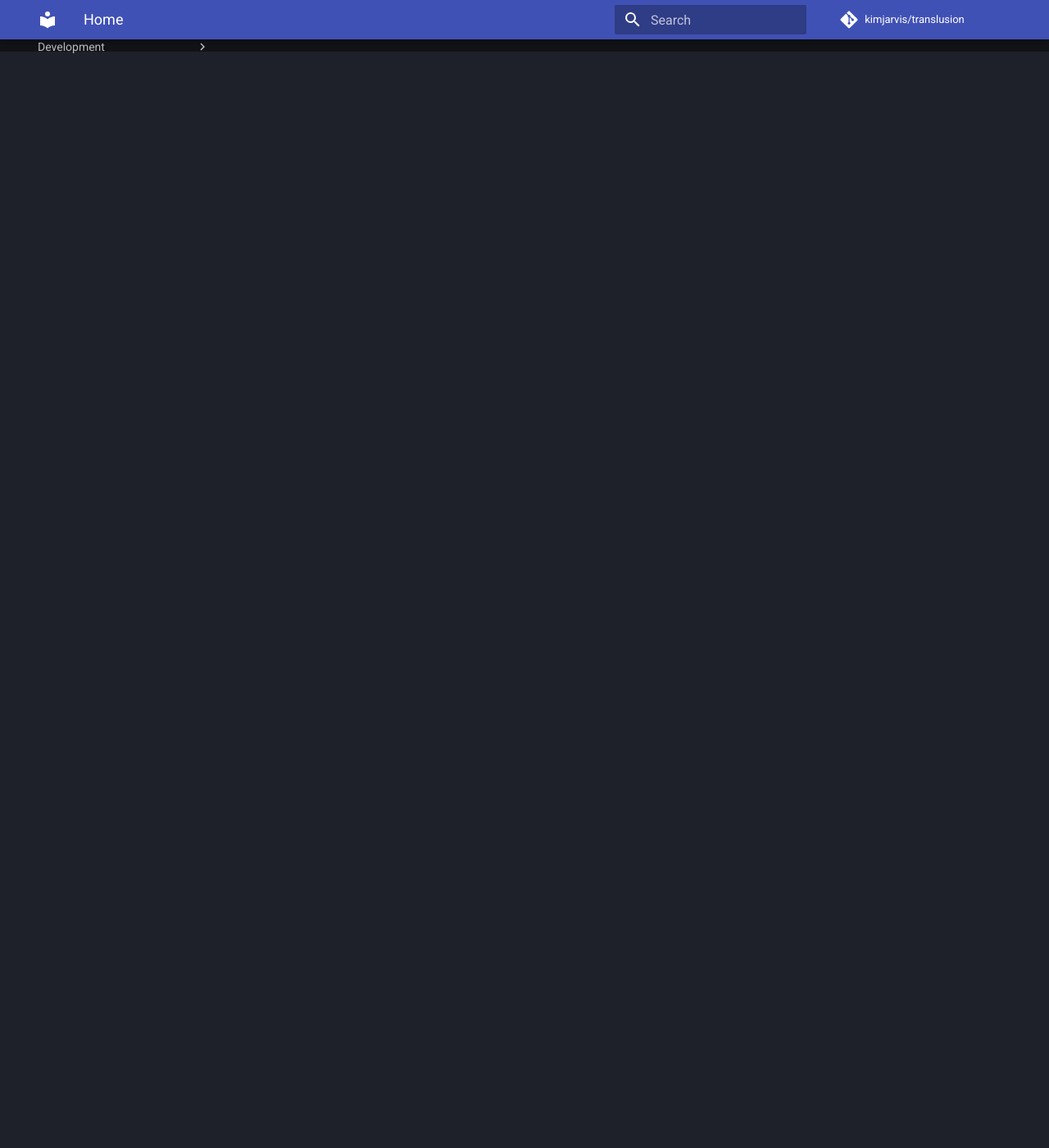
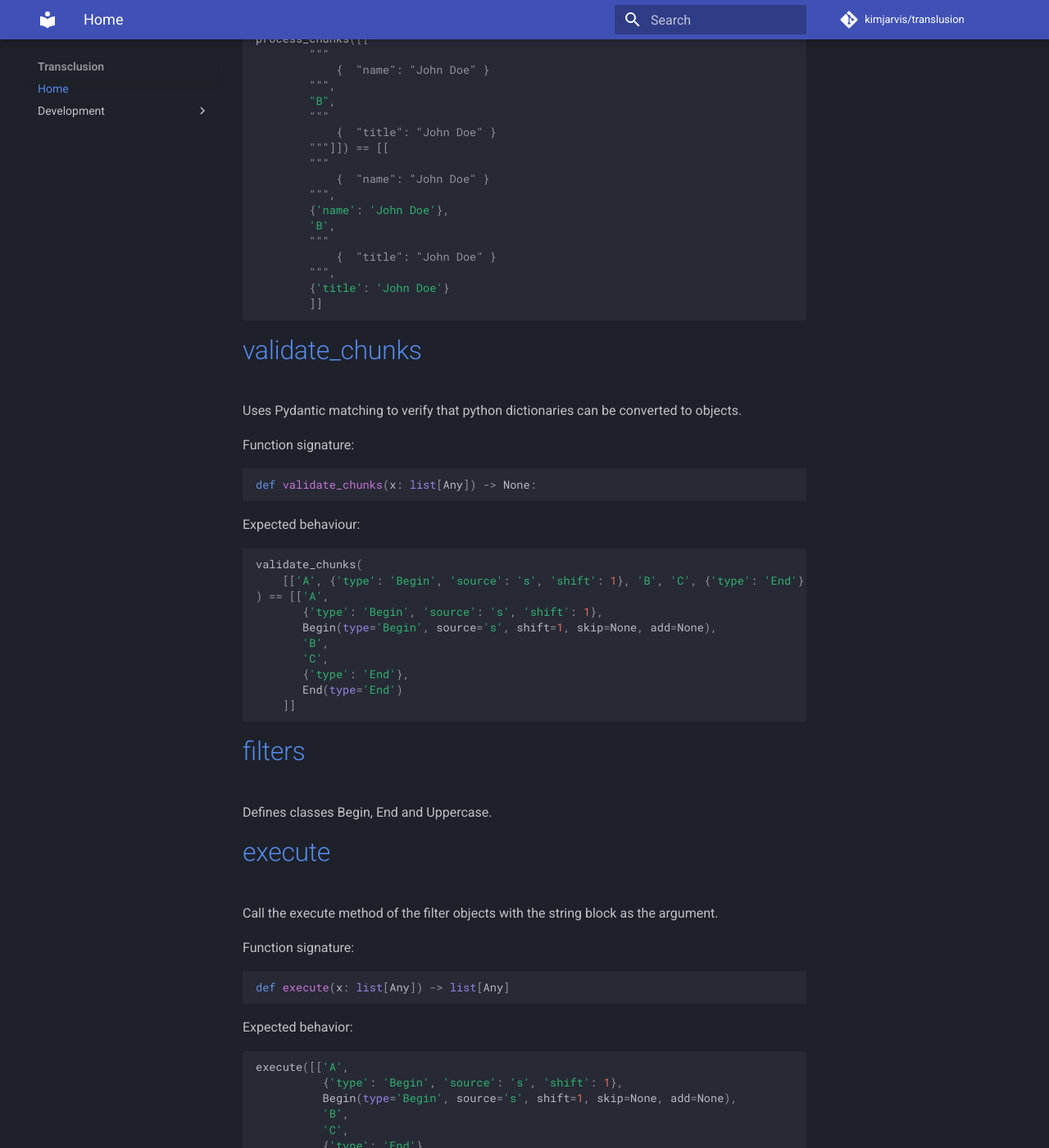
Before and after one commit to kimjarvis/transclusion, an MkDocs documentation site: the page built from docs/index.md, in a window 1280 px wide and 1400 px high, scrolled down 1432 px. Shown: the whole window at 82% size. Built offline with MkDocs 1.6.1 and Material for MkDocs 9.7.7, drawn with Linux system fonts in a browser that asks for light colours; comment, search, counter and statistics services are not loaded; before the commit the page ends 1495 px from its top, so only the background shows below that; some of the changed text lies outside the part shown.

Commit message:
Compose functions and refine

````diff
--- a/docs/index.md
+++ b/docs/index.md
@@ -1,8 +1,10 @@
 # Transclusion
 
-[ensure_balanced_parentheses](ensure_balanced_parentheses.md)
+# [ensure_balanced_parentheses](ensure_balanced_parentheses.md)
 
 Ensures string has balanced parentheses.
+
+Function signature:
 
 ```python
 def ensure_balanced_parentheses(string: str,
@@ -10,9 +12,15 @@ def ensure_balanced_parentheses(string: str,
                                 close_parentheses: str="}}") -> None
 ```
 
-[parse_parentheses](parse_parentheses.md)
+Expected behaviour:
+
+Raise an exception when parentheses are not balanced.
+
+# [parse_parentheses](parse_parentheses.md)
 
 Parse the string into a list.
+
+Function signature:
 
 ```python
 def parse_parentheses(string: str,
@@ -20,29 +28,39 @@ def parse_parentheses(string: str,
                       close_parentheses: str="}}") -> list
 ```
 
+Expected behaviour:
+
 ```python
 parse_parentheses("A{{B}}C{{D}}E") == ["A", "B", "C", "D", "E"]
 ```
 
-[isolate_blocks](isolate_blocks.md)
+# [isolate_blocks](isolate_blocks.md)
 
 Create sub-lists based on position in the list.  Sub-lists are always of length three.
+
+Function signature:
 
 ```python
 def isolate_blocks(list) -> list
 ```
 
+Expected behaviour:
+
 ```python
 isolate_blocks(["A","B","C","D""E"]) == ["A",["B","C","D"],"E"]
 ```
 
-[prcess_chunks](process_chunks.md)
+# [prcess_chunks](process_chunks.md)
 
 Parse the first and third strings in sub-lists as a JSON, to produce python dictionaries.
 
+Function signature:
+
 ```python
-def process_chunks(x: list[str]) -> list[str]
+def process_chunks(x: list[str]) -> list[Any]
 ```
+
+Expected behaviour:
 
 ```python
 process_chunks([[
@@ -52,24 +70,92 @@
         "B",
         """
             {  "title": "John Doe" }
-        """]]) == [[{'name': 'John Doe'}, 'B', {'title': 'John Doe'}]]
+        """]]) == [[
+        """
+            {  "name": "John Doe" }
+        """,
+        {'name': 'John Doe'},
+        'B',
+        """
+            {  "title": "John Doe" }
+        """,
+        {'title': 'John Doe'}
+        ]]
 ```
 
-[validate_chunks](validate_chunks.md)
+# [validate_chunks](validate_chunks.md)
 
 Uses Pydantic matching to verify that python dictionaries can be converted to objects.
+
+Function signature:
 
 ```python
 def validate_chunks(x: list[Any]) -> None:
 ```
 
+Expected behaviour:
+
+```python
+validate_chunks(
+    [['A', {'type': 'Begin', 'source': 's', 'shift': 1}, 'B', 'C', {'type': 'End'}]]
+) == [['A',
+       {'type': 'Begin', 'source': 's', 'shift': 1},
+       Begin(type='Begin', source='s', shift=1, skip=None, add=None),
+       'B',
+       'C',
+       {'type': 'End'},
+       End(type='End')
+    ]]
 ```
-validae_chunks(
-[{
-    "type": "Begin",
-    "source": "example",
-    "shift": 4,
-    "skip": 1,
-    "add": 1
-},"B",{"type": "End"}]
+
+# [filters](filters.md)
+
+Defines classes Begin, End and Uppercase.
+
+# [execute](execute.md)
+
+Call the execute method of the filter objects with the string block as the argument.
+
+Function signature:
+
+```python
+def execute(x: list[Any]) -> list[Any]
 ```
+
+Expected behavior:
+
+```python
+execute([['A',
+          {'type': 'Begin', 'source': 's', 'shift': 1},
+          Begin(type='Begin', source='s', shift=1, skip=None, add=None),
+          'B',
+          'C',
+          {'type': 'End'},
+          End(type='End')
+          ]]) ==
+          [['A',
+          {'type': 'Begin', 'source': 's', 'shift': 1},
+          Begin(type='Begin', source='s', shift=1, skip=None, add=None),
+          'B',
+          'C',
+          {'type': 'End'},
+          End(type='End'),
+          'result of execute()'
+          ]]
+```
+
+# [reconstruct](reconstruct.md)
+
+Construct a string from a list.
+
+Function signature:
+
+```python
+def reconstruct(x: list[Any], open_parentheses: str="{{", close_parentheses: str="}}") -> bool, str
+```
+
+Expected behavior:
+
+```python
+reconstruct(["m",["a","b","c","d","e","f","g","h",True],"n"]) == True,"m{{a}}h{{e}}n"
+```
````
Also changed, not shown: docs/execute.md (added, +86 -0 lines), docs/filters.md (added, +32 -0 lines), docs/process_chunks.md (+46 -13 lines), docs/reconstruct.md (added, +35 -0 lines), docs/validate_chunks.md (+30 -13 lines), execute.py (added, +23 -0 lines), filters.py (added, +33 -0 lines), main.py (+17 -10 lines), process_chunks.py (+13 -44 lines), reconstruct.py (added, +22 -0 lines), validate_chunks.py (+34 -30 lines), 4 other files.
